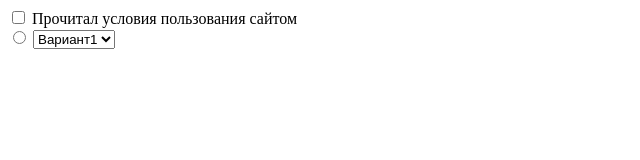
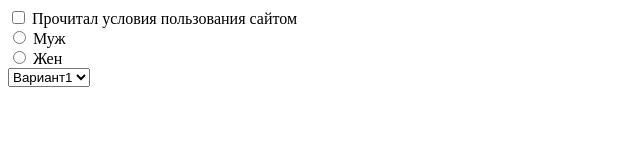
Before and after one commit to Jovanni099/styling_checkbox_radio_select, a plain HTML site: page dist/index.html in a window 1280 px wide. Shown: the whole page, without its empty margins (0-640 px from the left). Drawn offline with nearby package versions, Linux system fonts and the light colour scheme.

Commit message:
Создали html-структуру для элемента radio-кнопки

```diff
--- a/css/style.less
+++ b/css/style.less
@@ -59,3 +59,5 @@
         opacity: 1;
     }
 }
+
+/* Radio */
--- a/dist/index.html
+++ b/dist/index.html
@@ -18,8 +18,15 @@
             <label class="checkbox_label" for="checkbox_1">Прочитал условия пользования сайтом</label>
         </div>
 
+        <div class="radio">
+            <input class="radio__input" name="male" type="radio" id="radio_1">
+            <label class="radio__label" for="radio_1">Муж</label>
+        </div>
+        <div class="radio">
+            <input class="radio__input" name="male" type="radio" id="radio_2">
+            <label class="radio__label" for="radio_2">Жен</label>
+        </div>
 
-        <input type="radio">
 
         <select name="" id="">
             <option value="1">Вариант1</option>
```
Also changed, not shown: index.html (+8 -1 lines), css/style.css, dist/style.0dfc70e1.css, 2 other files.
